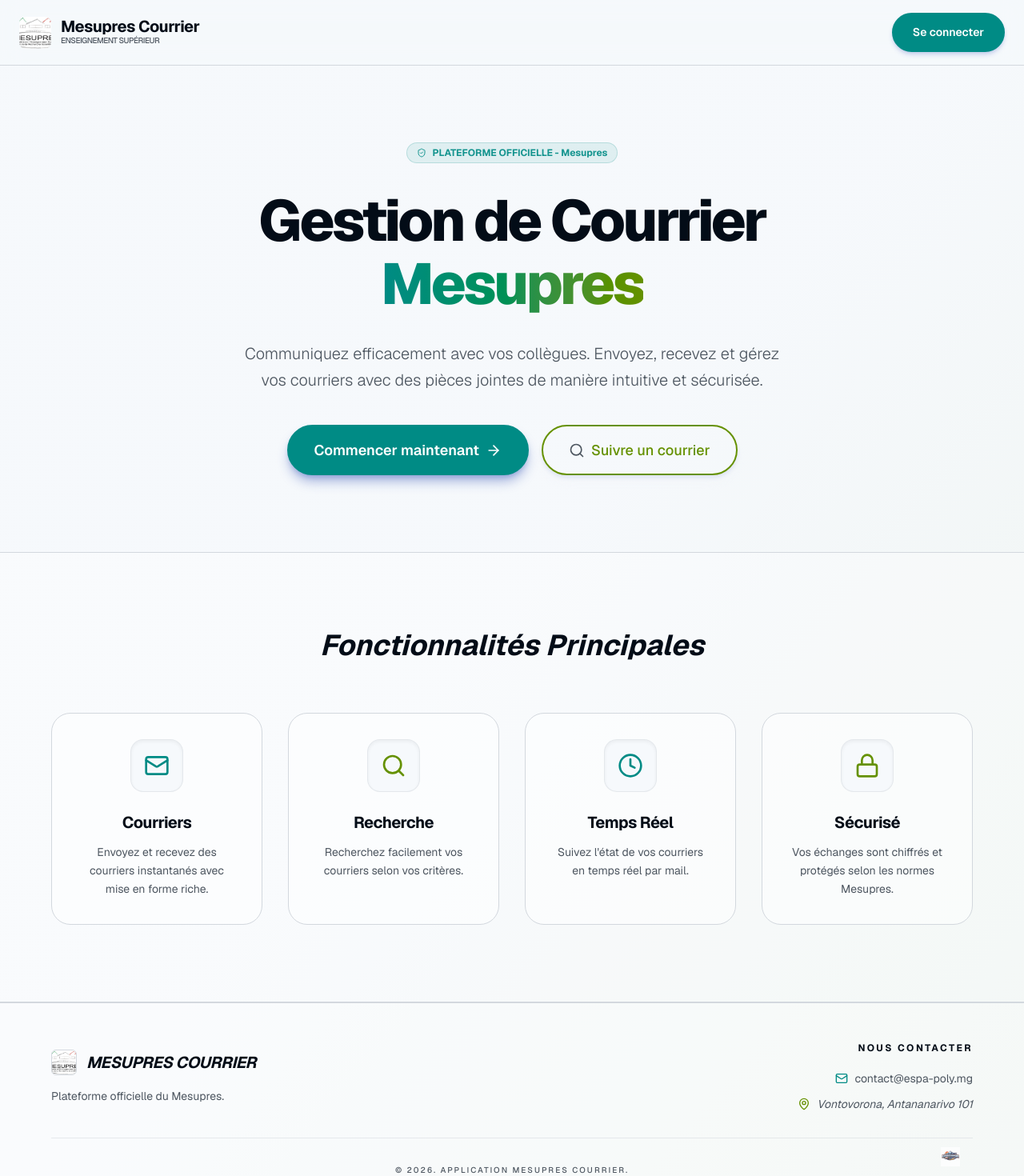
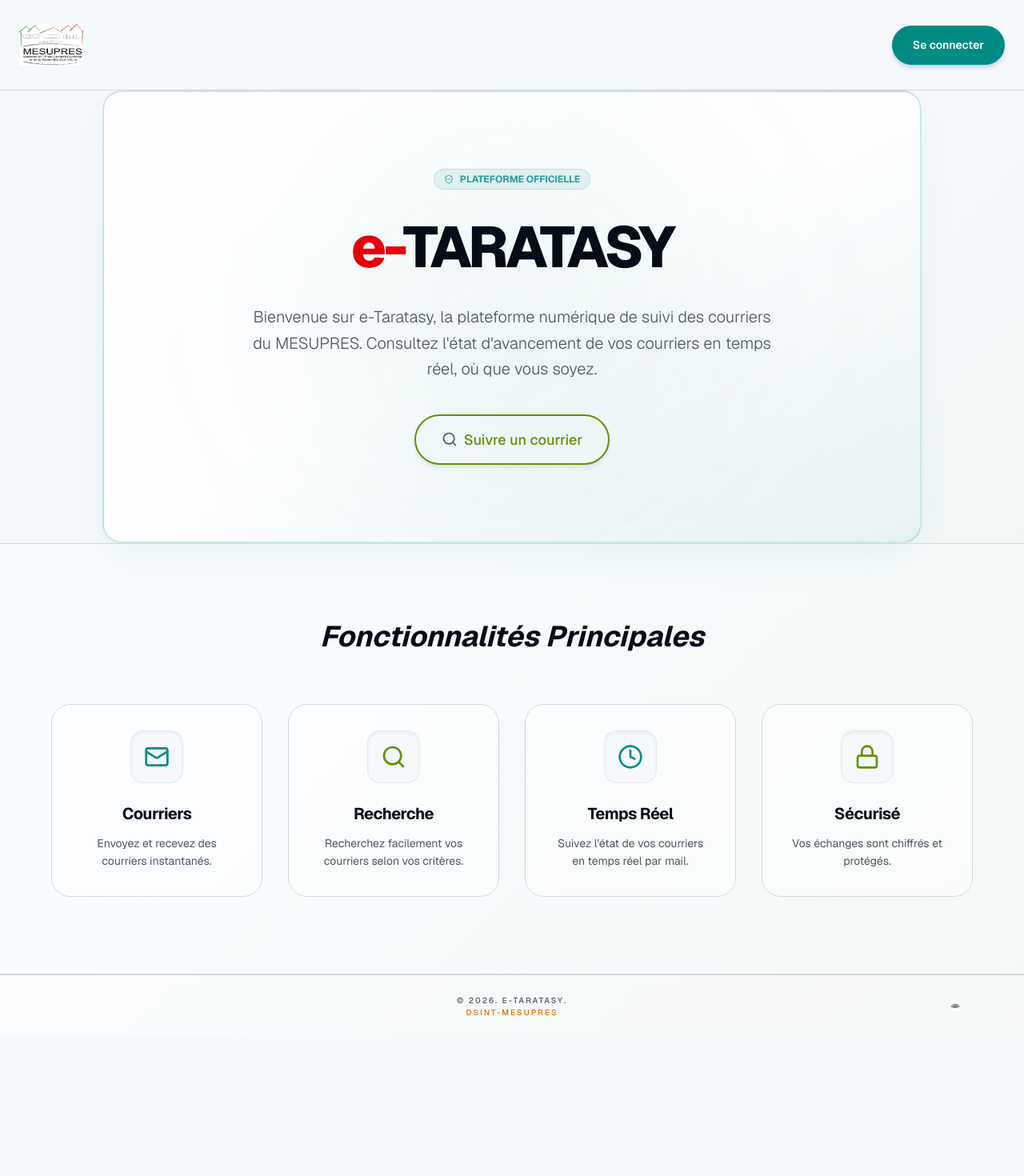
Before and after one commit to edodrandria22/courrier-front, a Next.js app: page / in a window 1280 px wide. Shown: the top 1470 px of the page at 80% size. After the commit the page ends 1297 px from the top, so only its background shows below. Built offline with nearby package versions, Linux system fonts and the light colour scheme.

Commit message:
mety page de garde

```diff
--- a/src/app/mercure/page.tsx
+++ b/src/app/mercure/page.tsx
@@ -31,7 +31,7 @@
     const [status, setStatus] = useState<'connecting' | 'connected' | 'error'>('connecting');
 
     const MERCURE_HUB_URL = 'http://'+`${process.env.NEXT_PUBLIC_IP_BACKEND}` + ':4000/.well-known/mercure';
-    const TOPIC = 'message';
+    const TOPIC = 'lectureMessage';
 
     useEffect(() => {
         const url = new URL(MERCURE_HUB_URL);
--- a/src/app/message/courrier/page.tsx
+++ b/src/app/message/courrier/page.tsx
@@ -27,10 +27,10 @@
                     {/* Titre et contexte adaptés */}
                     <div>
                         <h1 className="text-xl font-bold tracking-tight text-slate-900 dark:text-slate-50">
-                            Gestion des Courriers
+                            Enregistrement
                         </h1>
                         <p className="text-xs text-slate-500 dark:text-slate-400 mt-1">
-                            Rédigez un nouveau document ou appliquez un modèle existant.
+                            Enregistrer un nouveau courrier ou transférer un modèle enregistré.
                         </p>
                     </div>
 
--- a/src/app/page.tsx
+++ b/src/app/page.tsx
@@ -10,25 +10,29 @@
 // ==========================================
 
 const APP_CONFIG = {
-  name: "Mesupres Courrier",
-  subName: "Enseignement Supérieur",
-  badge: "PLATEFORME OFFICIELLE - Mesupres",
+  name: "Ministère de l'Enseignement Supérieur et de la recherche scientifiques",
+  // subName: "Enseignement Supérieur",
+  badge: "PLATEFORME OFFICIELLE",
   title: {
-    normal: "Gestion de Courrier",
+    depart:"e-",
+    normal: "TARATASY",
     gradient: "Mesupres"
   },
-  description: "Communiquez efficacement avec vos collègues. Envoyez, recevez et gérez vos courriers avec des pièces jointes de manière intuitive et sécurisée.",
+  description: "Bienvenue sur e-Taratasy, la plateforme numérique de suivi des courriers du MESUPRES. Consultez l'état d'avancement de vos courriers en temps réel, où que vous soyez.",
   contact: {
     email: "contact@espa-poly.mg",
     address: "Vontovorona, Antananarivo 101"
   },
-  copyright: `© ${new Date().getFullYear()}. Application Mesupres Courrier.`,
+  copyright: `© ${new Date().getFullYear()}. e-TARATASY.`,
   paths: {
     logo: "/mesupres.jpg",
     logoFooter: "/logo-edogsanmhr.png",
     login: "/login",
     suivi: "/suivi",
     home: "/"
+  },
+  developer: {
+    name: "DSINT-MESUPRES",
   }
 }
 
@@ -38,7 +42,7 @@
     icon: Mail,
     color: "text-primary",
     title: "Courriers",
-    description: "Envoyez et recevez des courriers instantanés avec mise en forme riche."
+    description: "Envoyez et recevez des courriers instantanés."
   },
   {
     icon: Search,
@@ -56,7 +60,7 @@
     icon: Lock,
     color: "text-secondary",
     title: "Sécurisé",
-    description: "Vos échanges sont chiffrés et protégés selon les normes Mesupres."
+    description: "Vos échanges sont chiffrés et protégés."
   }
 ]
 
@@ -128,27 +132,27 @@
 
       {/* --- NAVIGATION --- */}
       <nav className="flex items-center justify-between px-6 py-4 border-b border-border backdrop-blur-md sticky top-0 z-50 bg-background/80">
-        <Link href={APP_CONFIG.paths.home} className="flex items-center gap-3 group">
-          <div className="relative w-10 h-10 rounded-lg overflow-hidden shadow-[0_0_20px_rgba(var(--primary),0.2)] group-hover:shadow-primary/40 transition-all duration-300">
+        {/* <Link href={APP_CONFIG.paths.home} className="flex items-center gap-4 group">
+          <div className="flex flex-col">
+            <span className="text-2xl font-bold tracking-tight text-foreground leading-none group-hover:text-primary transition-colors">
+              {APP_CONFIG.name}
+            </span>
+            <span className="text-[10px] uppercase tracking-tighter text-muted-foreground font-medium mt-1">
+              {APP_CONFIG.badge}
+            </span>
+          </div>
+        </Link> */}
+          <div className="relative w-20 h-20">
             <Image
               src={APP_CONFIG.paths.logo}
-              alt={`Logo ${APP_CONFIG.name}`}
+              alt={`Logo ${APP_CONFIG.title.gradient}`}
               fill
-              className="object-cover"
+              className="object-contain object-left"
               priority
             />
           </div>
-          <div className="flex flex-col">
-            <span className="text-xl font-bold tracking-tight text-foreground leading-none group-hover:text-primary transition-colors">
-              {APP_CONFIG.name}
-            </span>
-            <span className="text-[10px] uppercase tracking-tighter text-muted-foreground font-medium">
-              {APP_CONFIG.subName}
-            </span>
-          </div>
-        </Link>
 
-        <div className="flex items-center gap-4">
+        <div className="flex items-center gap-4 ml-auto">
           <Link href={APP_CONFIG.paths.login}>
             <button
               style={BUTTON_STYLES.navLogin}
@@ -166,7 +170,7 @@
       </nav>
 
       {/* --- HERO SECTION --- */}
-      <section className="px-6 py-24 text-center max-w-5xl mx-auto relative overflow-hidden">
+      <section className="px-6 py-24 text-center max-w-5xl mx-auto relative overflow-hidden border-2 border-primary/20 rounded-3xl bg-gradient-to-br from-card via-card/80 to-primary/5 backdrop-blur-md shadow-2xl shadow-primary/10">
         <div className="absolute top-1/2 left-1/2 -translate-x-1/2 -translate-y-1/2 w-[500px] h-[500px] bg-primary/5 blur-[120px] rounded-full -z-10" />
 
         <div className="inline-flex items-center gap-2 px-3 py-1 rounded-full bg-primary/10 border border-primary/20 text-primary text-xs font-bold mb-8 animate-pulse">
@@ -175,10 +179,8 @@
         </div>
 
         <h1 className="text-5xl md:text-7xl font-extrabold text-foreground mb-8 leading-[1.1] tracking-tighter">
+          <span className="text-red-600">{APP_CONFIG.title.depart}</span>
           {APP_CONFIG.title.normal} <br />
-          <span className="text-transparent bg-clip-text bg-gradient-to-r from-primary to-secondary">
-            {APP_CONFIG.title.gradient}
-          </span>
         </h1>
 
         <p className="text-xl text-muted-foreground mb-10 max-w-2xl mx-auto leading-relaxed font-light">
@@ -186,7 +188,7 @@
         </p>
 
         <div className="flex flex-col sm:flex-row items-center justify-center gap-4">
-          <Link href={APP_CONFIG.paths.login}>
+          {/* <Link href={APP_CONFIG.paths.login}>
             <button
               style={BUTTON_STYLES.heroPrimary}
               onMouseEnter={(e) => {
@@ -201,7 +203,7 @@
               Commencer maintenant
               <ArrowRight className="w-5 h-5 transition-transform" />
             </button>
-          </Link>
+          </Link> */}
 
           <Link href={APP_CONFIG.paths.suivi} className="w-full sm:w-auto">
             <button
@@ -240,54 +242,24 @@
       </section>
 
       {/* --- FOOTER --- */}
-      <footer className="border-t border-border bg-card/40 px-6 py-12">
-        <div className="max-w-6xl mx-auto flex flex-col md:flex-row justify-between items-center gap-8 text-center md:text-left">
+      <footer className="border-t border-border bg-card/40 px-6 py-6">
 
           {/* Logo & Description */}
-          <div className="space-y-4 max-w-sm">
-            <div className="flex items-center justify-center md:justify-start gap-3">
-              <div className="relative w-8 h-8 rounded-md overflow-hidden border border-border">
-                <Image
-                  src={APP_CONFIG.paths.logo}
-                  alt="Logo Footer"
-                  fill
-                  className="object-cover"
-                />
-              </div>
-              <span className="text-xl font-bold tracking-tight text-foreground italic uppercase">
-                {APP_CONFIG.name}
-              </span>
-            </div>
-            <p className="text-muted-foreground text-sm">
-              Plateforme officielle du Mesupres.
-            </p>
-          </div>
-
-          {/* Contact */}
-          <div className="flex flex-col items-center md:items-end gap-3 text-sm text-muted-foreground">
-            <h4 className="font-bold text-foreground uppercase text-xs tracking-[0.2em] mb-2">Nous contacter</h4>
-            <div className="flex items-center gap-2 hover:text-primary transition-colors">
-              <Mail className="w-4 h-4 text-primary" />
-              <span>{APP_CONFIG.contact.email}</span>
-            </div>
-            <div className="flex items-center gap-2">
-              <MapPin className="w-4 h-4 text-secondary" />
-              <span className="italic">{APP_CONFIG.contact.address}</span>
-            </div>
-          </div>
-        </div>
 
         {/* Barre Copyright */}
-        <div className="relative max-w-6xl mx-auto pt-8 mt-8 border-t border-border/50">
+        <div className="relative max-w-6xl mx-auto">
           <p className="text-center text-muted-foreground text-[10px] font-medium tracking-[0.2em] uppercase px-12">
             {APP_CONFIG.copyright}
+          </p>
+          <p className="text-center text-amber-600 text-[10px] font-medium tracking-[0.2em] uppercase px-12">
+            {APP_CONFIG.developer.name}
           </p>
 
           <div className="absolute right-4 top-1/2 -translate-y-1/2">
             <img
               src={APP_CONFIG.paths.logoFooter}
               alt="EDOGSANMHR"
-              className="h-6 w-auto opacity-80 hover:opacity-100 transition duration-300"
+              className="h-3 w-auto opacity-80 hover:opacity-100 transition duration-300"
             />
           </div>
         </div>
--- a/src/app/suivi/page.tsx
+++ b/src/app/suivi/page.tsx
@@ -67,11 +67,11 @@
             </div>
 
             <div className="space-y-2">
-              <h1 className="text-3xl font-black uppercase tracking-tighter text-foreground italic">
-                Suivi <span className="text-primary not-italic tracking-normal">ESPA</span>
+              <h1 className="text-3xl font-black tracking-tighter text-foreground italic">
+                e- <span className="text-primary not-italic tracking-normal">TARATASY</span>
               </h1>
               <p className="text-[12px] text-muted-foreground/80 font-semibold leading-relaxed max-w-[280px] mx-auto uppercase tracking-widest">
-                Recevez votre bilan détaillé par email instantanément.
+                Suivre votre courrier en ligne.
               </p>
             </div>
           </div>
@@ -79,17 +79,17 @@
           {/* Formulaire */}
           <form onSubmit={handleSubmit} className="px-8 pb-10 space-y-6">
             <div className="space-y-3">
-              <label
+              {/* <label
                 htmlFor="reference"
                 className="block text-[10px] font-black uppercase tracking-[0.25em] text-foreground/50 ml-1"
               >
-                Référence du document
-              </label>
+                Référence du courrier
+              </label> */}
               <div className="relative group">
                 <Hash className="absolute left-4 top-1/2 -translate-y-1/2 w-4 h-4 text-muted-foreground/30 group-focus-within:text-primary group-focus-within:rotate-12 transition-all duration-300 pointer-events-none" />
                 <Input
                   id="reference"
-                  placeholder="Ex: ESPA-2026-XXXX"
+                  placeholder="Référence du courrier"
                   value={reference}
                   onChange={(e) => setReference(e.target.value)}
                   disabled={loading || isSuccess}
@@ -174,9 +174,7 @@
 
         </div>
 
-        <p className="text-center text-[10px] text-muted-foreground/40 font-bold uppercase tracking-[0.3em]">
-          Système sécurisé ESPA 2026
-        </p>
+
       </div>
     </div>
   );
--- a/src/features/courriers/components/list/CourrierListView.tsx
+++ b/src/features/courriers/components/list/CourrierListView.tsx
@@ -408,6 +408,7 @@
                           </span>
                         )} */}
                       </div>
+                      {courrier.numeroExpediteur && (
                         <div className="flex-none">
                           <Badge
                             variant="default"
@@ -416,6 +417,7 @@
                             {courrier.numeroExpediteur}
                           </Badge>
                         </div>
+                      )}
 
                       {/* Référence (S'aligne sagement à la fin ou en dessous) */}
                       <div className="flex-none">
--- a/src/features/messages/components/header.tsx
+++ b/src/features/messages/components/header.tsx
@@ -51,6 +51,9 @@
 
   return (
     <header className="h-14 md:h-16 border-b border-border bg-card flex items-center justify-between px-4 md:px-6">
+      <div className="flex items-center">
+        <p className="text-lg font-bold tracking-tight text-foreground"><span className="text-red-600">e-</span>TARATASY</p>
+      </div>
       <div className="flex items-center gap-2">
         {showMenu && (
           <Button variant="ghost" size="icon" onClick={onMenuToggle} className="h-9 w-9">
--- a/src/features/messages/components/sidebar.tsx
+++ b/src/features/messages/components/sidebar.tsx
@@ -35,7 +35,7 @@
     });
     actionItems.push({
       id: 'statistique',
-      name: 'Statistique',
+      name: 'Tableau de bord',
       icon: BarChart3,
       path: '/message/courrier/statistique',
     })
@@ -123,7 +123,7 @@
           {/* Texte en dessous du logo */}
           <div className="flex flex-col min-w-0">
             {/* Ajout du texte "RAPPORT D'ACTIVITÉS" avec un grand espacement entre les lettres (tracking-widest) */}
-            <span className="text-sm font-bold tracking-[0.15em] sm:tracking-[0.2em] text-sidebar-foreground uppercase group-hover:text-sidebar-primary transition-colors duration-300">
+            <span className="text-sm font-black tracking-[0.15em] sm:tracking-[0.2em] text-sidebar-foreground">
               Gestion de courrier
             </span>
           </div>
@@ -210,7 +210,7 @@
         <div className="flex items-center gap-2 px-2">
           <ShieldCheck className="w-4 h-4 text-sidebar-primary" />
           <span className="text-[10px] font-bold text-muted-foreground uppercase tracking-wider">
-            MESUPRES Sécurisé
+            PLATEFORME Sécurisé
           </span>
         </div>
       </div>
```
Also changed, not shown: src/app/message/courrier/statistique/page.tsx (+6 -6 lines), src/features/auth/components/form/LoginForm.tsx (+2 -5 lines), src/features/auth/pages/LoginTemplate.tsx (+2 -8 lines), src/features/theme/constants/presets.ts (+7 -1 lines), documentation/tache/tacheFront.txt, 1 other file (tests, documents, lock files or other folders). Lines whose indentation alone changed are shown as unchanged.
